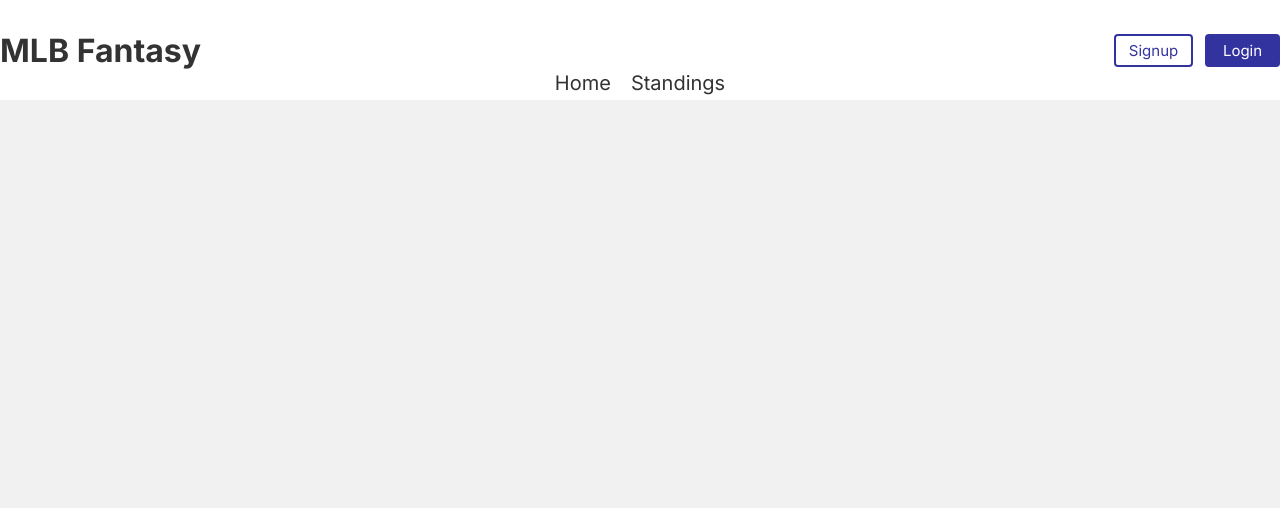
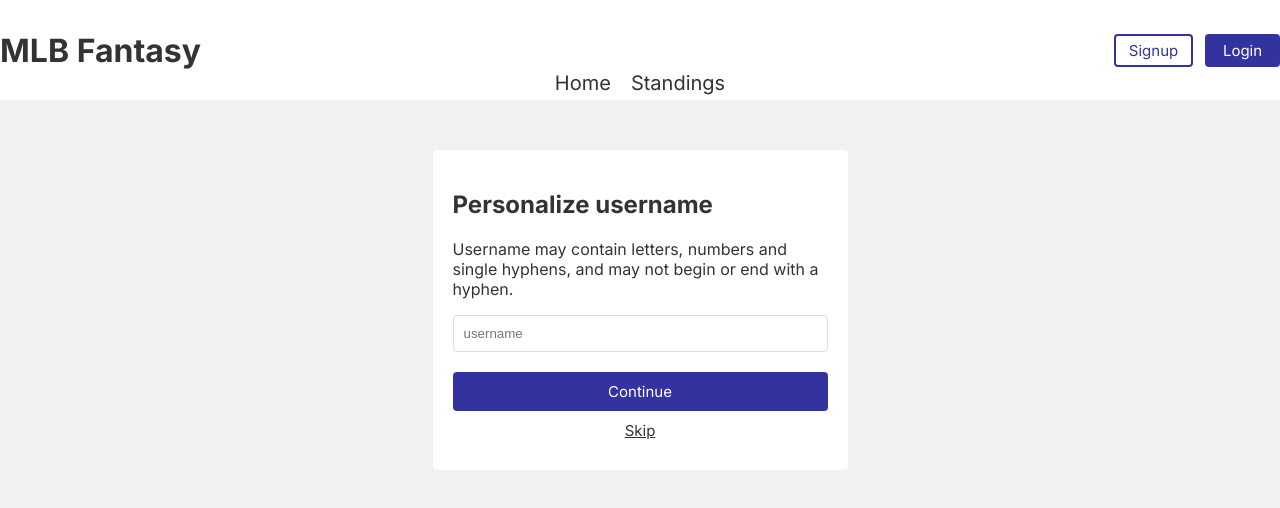
Before and after one commit to robpwatkins/workouts, a React (Create React App) app in the folder client/: page /username in a window 1280 px wide. Shown: the top 508 px of the page. Built offline with nearby package versions, Linux system fonts and the light colour scheme; no server answers.

Commit message:
breaking username functionlity out into separate page

```diff
--- a/client/src/App.js
+++ b/client/src/App.js
@@ -1,15 +1,17 @@
 import { BrowserRouter, Routes, Route, Navigate } from 'react-router-dom';
 import { useAuthContext } from './hooks/useAuthContext';
 
+import Navbar from './components/Navbar';
 import Home from './pages/Home';
 import Standings from './pages/Standings';
 import Picks from './pages/Picks';
 import Login from './pages/Login';
 import Signup from './pages/Signup';
-import Navbar from './components/Navbar';
+import Username from './pages/Username';
 
 function App() {
   const { user, loading } = useAuthContext();
+  console.log('App user: ', user);
 
   return (
     <div className="App">
@@ -32,11 +34,15 @@ function App() {
             <Route
               path="/login"
               element={!loading && (!user ? <Login /> : <Navigate to="/" />)}
-              />
+            />
             <Route
               path="/signup"
               element={!loading && (!user ? <Signup /> : <Navigate to="/" />)}
-              />
+            />
+            <Route
+              path="/username"
+              element={<Username />}
+            />
           </Routes>
         </div>
       </BrowserRouter>
--- a/client/src/hooks/useSignup.js
+++ b/client/src/hooks/useSignup.js
@@ -3,11 +3,11 @@ import { useAuthContext } from './useAuthContext';
 
 export const useSignup = () => {
   const [error, setError] = useState(null);
-  const [submitting, setSubmitting] = useState(null);
+  const [loading, setLoading] = useState(null);
   const { dispatch } = useAuthContext();
 
   const signup = async (email, password, username) => {
-    setSubmitting(true);
+    setLoading(true);
     setError(null);
 
     try {
@@ -24,12 +24,12 @@ export const useSignup = () => {
       }
 
       dispatch({ type: 'LOGIN', payload: json });
-      setSubmitting(false);
+      setLoading(false);
     } catch (err) {
-      setSubmitting(false);
+      setLoading(false);
       setError(err.message);
     }
   };
 
-  return { signup, submitting, error };
+  return { signup, loading, error };
 };
--- a/client/src/index.css
+++ b/client/src/index.css
@@ -177,12 +177,21 @@ nav {
 }
 
 /* auth forms */
-form.signup, form.login {
+form.signup, form.login, form.username {
   max-width: 375px;
   margin: 30px auto;
   padding: 20px;
   background: #fff;
   border-radius: 4px;
+}
+
+form.username .skip {
+  display: block;
+  width: auto;
+  margin: 0 auto;
+  color: #333;
+  text-decoration: underline;
+  background-color: unset;
 }
 
 form .account {
--- a/client/src/pages/Signup.js
+++ b/client/src/pages/Signup.js
@@ -7,52 +7,22 @@ import { faFacebook } from '@fortawesome/free-brands-svg-icons';
 const Signup = () => {
   const [email, setEmail] = useState('');
   const [password, setPassword] = useState('');
-  const [username, setUsername] = useState('');
-  const [usernameExists, setUsernameExists] = useState(false);
-  const [usernameValid, setUsernameValid] = useState(true);
-  const [checkingUsername, setCheckingUsername] = useState('');
-  const { signup, error, submitting } = useSignup();
+  const { signup, error, loading } = useSignup();
 
   const handleSubmit = async (e) => {
     e.preventDefault();
 
-    if (!e.target.className.includes('social')) await signup(email, password, username);
+    if (!e.target.className.includes('social')) await signup(email, password);
   };
 
   const handleClick = (buttonType) => {
     window.open(`http://localhost:4001/auth/${buttonType}`, '_self');
   };
 
-  const handleUsernameChange = async (e) => {
-    setUsername(e.target.value);
-  };
-
-  const handleUsernameBlur = async (e) => {
-    if (e.target.value.length < 3) return setUsernameValid(false);
-    setCheckingUsername(true);
-    const isValid = /^(?![-])[a-zA-Z0-9-]+$(?<![-])/.test(e.target.value);
-    if (!isValid) return setUsernameValid(isValid);
-    // if (e.target.value.length < 3) return setUsernameValid(false);
-    const response = await fetch(`http://localhost:4001/username-check?email=${e.target.value}`);
-    const exists = await response.json();
-
-    setUsernameExists(exists);
-    if (!exists) setUsernameValid(true);
-    setCheckingUsername(false);
-  }
-
   return (
     <>
       <form className="signup" onSubmit={handleSubmit}>
         <h3>Sign up</h3>
-        <label>Username:</label>
-        <input
-          type="username"
-          onChange={e => handleUsernameChange(e)}
-          onBlur={e => handleUsernameBlur(e)}
-          value={username}
-          placeholder="Letters, numbers, single hypens"
-          />
         <label>Email:</label>
         <input
           type="email"
@@ -65,15 +35,7 @@ const Signup = () => {
           onChange={e => setPassword(e.target.value)}
           value={password}
         />
-        {((username.length && !usernameValid) || usernameExists) && (
-          <div
-            className="error"
-          >{usernameExists
-            ? "Username not available"
-            : `Username must contain ${username.length < 3 ? "at least three " : "only "} alphanumeric characters or single hyphens, and cannot begin or end with a hyphen.`}
-          </div>
-        )}
-        <button disabled={submitting || checkingUsername}>Continue</button>
+        <button disabled={loading}>Continue</button>
         {error && <div className="error">{error}</div>}
         <p className="account">Already have an account?
           <Link to="/login">Login</Link>
@@ -85,7 +47,7 @@ const Signup = () => {
           <span className="social-icon google-icon "></span>
           Continue with Google
         </button>
-        <button className="social-button fbook-button">
+        <button className="social-button fbook-button" onClick={() => handleClick('facebook')}>
           <FontAwesomeIcon className="social-icon fbook-icon" icon={faFacebook} />
           Continue with Facebook
         </button>
--- /dev/null
+++ b/client/src/pages/Username.js
@@ -0,0 +1,50 @@
+import { useState } from 'react';
+import { useAuthContext } from '../hooks/useAuthContext';
+
+const Username = () => {
+  const [username, setUsername] = useState('');
+  const [error, setError] = useState('');
+  const [checkingUsername, setCheckingUsername] = useState('');
+  const { user/* , loading */ } = useAuthContext();
+
+  const handleChange = async (e) => setUsername(e.target.value);
+
+  const handleBlur = async (e) => {
+    if (!e.target.value) return;
+    if (e.target.value.length < 3) return setError('Please include at least 3 characters');
+    if (e.target.value.length > 12) return setError('Please limit to max 12 characters');
+
+    setCheckingUsername(true);
+
+    const isValid = /^(?!.*--)(?!-)(?!.*-$)[0-9A-Za-z-]*$/.test(e.target.value);
+
+    if (!isValid) return setError('Invalid username — see above guidelines');
+
+    const response = await fetch(`http://localhost:4001/username-check?email=${e.target.value}`);
+    const exists = await response.json();
+
+    if (exists) setError('Username exists');
+
+    setCheckingUsername(false);
+    setError('');
+  };
+
+  return (
+    <form className="username">
+      <h2>Personalize username</h2>
+      <p>Username may contain letters, numbers and single hyphens, and may not begin or end with a hyphen.</p>
+      <input
+        type="username"
+        onChange={e => handleChange(e)}
+        onBlur={e => handleBlur(e)}
+        value={username}
+        placeholder={user ? user.username : "username"}
+      />
+      {error && <div className="error">{error}</div>}
+      <button disabled={checkingUsername || !!error}>Continue</button>
+      <button className="skip">Skip</button>
+    </form>
+  )
+};
+
+export default Username;
```
